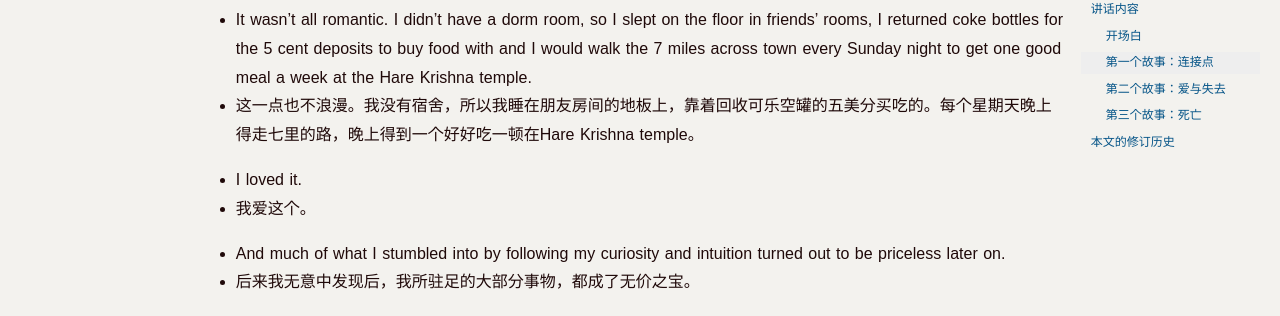
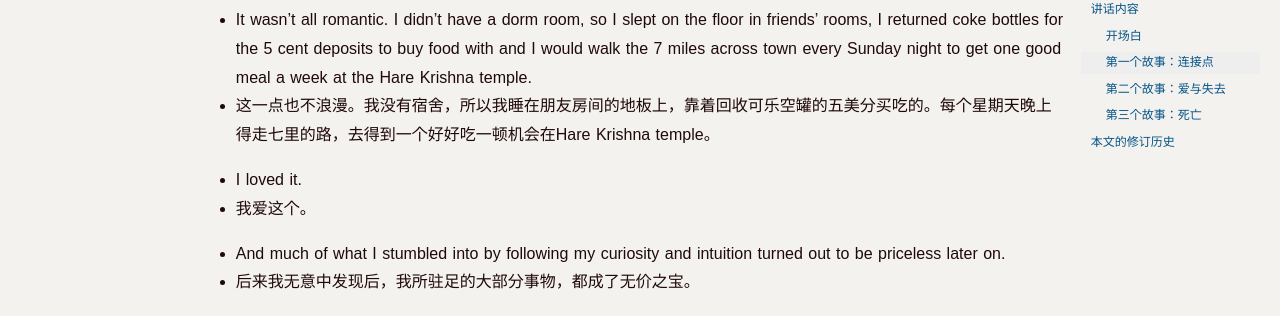
Before and after one commit to novawoo/novawoo.github.com, a Jekyll site: the page built from _posts/blog/2015-08-18-steve-jobs-lecture-in-Stanford-at-2005.md, in a window 1280 px wide and 900 px high, scrolled down 2136 px. Shown: the part 163-479 px from the top of the window. Built offline with Jekyll 4.4.1, drawn with Linux system fonts in a browser that asks for light colours; Markdown is read by kramdown in place of the engine named in the settings; a script that is not in the unit is left out; comment, search, counter and statistics services are not loaded; some of the changed text lies outside the part shown.

Commit message:
modified:   2015-08-18-steve-jobs-lecture-in-Stanford-at-2005.md

```diff
--- a/_posts/blog/2015-08-18-steve-jobs-lecture-in-Stanford-at-2005.md
+++ b/_posts/blog/2015-08-18-steve-jobs-lecture-in-Stanford-at-2005.md
@@ -77,7 +77,7 @@ description:    从伟人哪里获得对人生的理解
 - 当我休学之后，我再也不用上我没兴趣的必修课，把时间拿去听那些我有兴趣的课。
 
 - It wasn't all romantic. I didn't have a dorm room, so I slept on the floor in friends' rooms, I returned coke bottles for the 5 cent deposits to buy food with and I would walk the 7 miles across town every Sunday night to get one good meal a week at the Hare Krishna temple.
-- 这一点也不浪漫。我没有宿舍，所以我睡在朋友房间的地板上，靠着回收可乐空罐的五美分买吃的。每个星期天晚上得走七里的路，晚上得到一个好好吃一顿在Hare Krishna temple。
+- 这一点也不浪漫。我没有宿舍，所以我睡在朋友房间的地板上，靠着回收可乐空罐的五美分买吃的。每个星期天晚上得走七里的路，去得到一个好好吃一顿机会在Hare Krishna temple。
 
 - I loved it.
 - 我爱这个。
```
Also changed, not shown: other parts of _posts/blog/2015-08-18-steve-jobs-lecture-in-Stanford-at-2005.md (+1 -1 lines).
